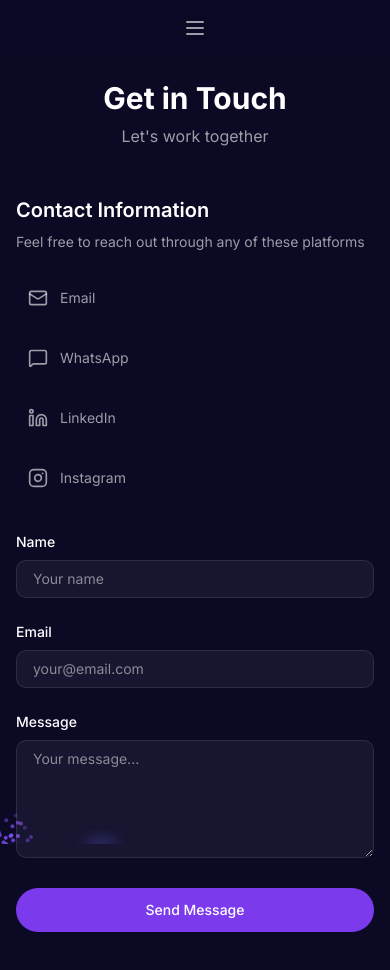
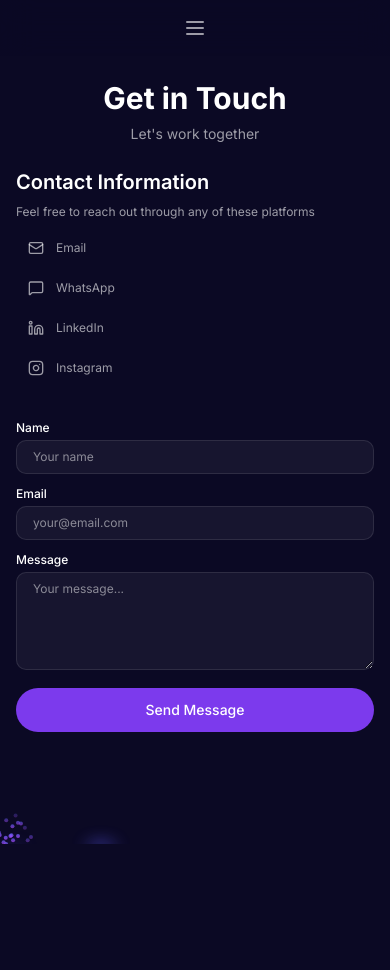
Before and after one commit to RichardTandean/WebPortofolio, a Next.js app: page /contact in a window 390 px wide. Shown: the top 970 px of the page. After the commit the page ends 844 px from the top, so only its background shows below. Built offline with nearby package versions, Linux system fonts and the light colour scheme.

Commit message:
fix contact

```diff
--- a/src/app/contact/page.tsx
+++ b/src/app/contact/page.tsx
@@ -79,11 +79,11 @@ export default function Contact() {
             initial={{ opacity: 0, y: 20 }}
             animate={{ opacity: 1, y: 0 }}
             transition={{ duration: 0.5 }}
-            className="max-w-4xl mx-auto space-y-12"
+            className="max-w-4xl mx-auto space-y-6"
           >
             <div className="text-center">
               <h1 className="text-3xl md:text-4xl font-bold mb-2 text-white">Get in Touch</h1>
-              <p className="text-base md:text-lg text-white/60">Let's work together</p>
+              <p className="text-sm md:text-base text-white/60">Let's work together</p>
             </div>
 
             <div className="grid grid-cols-1 md:grid-cols-2 gap-8 md:gap-12">
@@ -91,16 +91,15 @@ export default function Contact() {
                 initial={{ opacity: 0, x: -20 }}
                 animate={{ opacity: 1, x: 0 }}
                 transition={{ delay: 0.2 }}
-                className="space-y-6"
+                className="space-y-2 md:space-y-6"
               >
                 <div>
                   <h2 className="text-xl md:text-2xl font-semibold mb-2 text-white">Contact Information</h2>
-                  <p className="text-sm md:text-base text-white/60">
+                  <p className="text-xs md:text-base text-white/60">
                     Feel free to reach out through any of these platforms
                   </p>
                 </div>
-
-                <div className="space-y-4">
+                <div className="space-y-0">
                   {socialLinks.map((link) => {
                     const Icon = link.icon;
                     return (
@@ -111,8 +110,8 @@ export default function Contact() {
                         rel="noopener noreferrer"
                         className="flex items-center gap-3 text-white/60 hover:text-white transition-colors p-3 rounded-lg hover:bg-white/5"
                       >
-                        <Icon className="w-5 h-5" />
-                        <span className="text-sm md:text-base">{link.name}</span>
+                        <Icon className="w-4 h-4 md:w-5 md:h-5" />
+                        <span className="text-xs md:text-base">{link.name}</span>
                       </Link>
                     );
                   })}
@@ -124,16 +123,16 @@ export default function Contact() {
                 animate={{ opacity: 1, x: 0 }}
                 transition={{ delay: 0.3 }}
               >
-                <form onSubmit={handleSubmit(onSubmit)} className="space-y-6">
-                  <div className="space-y-2">
-                    <label htmlFor="name" className="block text-sm font-medium text-white">
+                <form onSubmit={handleSubmit(onSubmit)} className="space-y-3 md:space-y-6">
+                  <div className="space-y-1 md:space-y-2">
+                    <label htmlFor="name" className="block text-xs md:text-sm font-medium text-white">
                       Name
                     </label>
                     <input
                       {...register("name")}
                       type="text"
                       id="name"
-                      className="text-white w-full px-4 py-2 text-sm md:text-base bg-white/5 border border-white/10 rounded-lg focus:outline-none focus:ring-2 focus:ring-accent"
+                      className="text-white w-full px-4 py-2 text-xs md:text-sm bg-white/5 border border-white/10 rounded-lg focus:outline-none focus:ring-2 focus:ring-accent"
                       placeholder="Your name"
                     />
                     {errors.name && (
@@ -141,15 +140,15 @@ export default function Contact() {
                     )}
                   </div>
 
-                  <div className="space-y-2">
-                    <label htmlFor="email" className="block text-sm font-medium text-white">
+                  <div className="space-y-1 md:space-y-2">
+                    <label htmlFor="email" className="block text-xs md:text-sm font-medium text-white">
                       Email
                     </label>
                     <input
                       {...register("email")}
                       type="email"
                       id="email"
-                      className="text-white w-full px-4 py-2 text-sm md:text-base bg-white/5 border border-white/10 rounded-lg focus:outline-none focus:ring-2 focus:ring-accent"
+                      className="text-white w-full px-4 py-2 text-xs md:text-sm bg-white/5 border border-white/10 rounded-lg focus:outline-none focus:ring-2 focus:ring-accent"
                       placeholder="your@email.com"
                     />
                     {errors.email && (
@@ -157,15 +156,15 @@ export default function Contact() {
                     )}
                   </div>
 
-                  <div className="space-y-2">
-                    <label htmlFor="message" className="block text-sm font-medium text-white">
+                  <div className="space-y-1 md:space-y-2">
+                    <label htmlFor="message" className="block text-xs md:text-sm font-medium text-white">
                       Message
                     </label>
                     <textarea
                       {...register("message")}
                       id="message"
                       rows={5}
-                      className="text-white w-full px-4 py-2 text-sm md:text-base bg-white/5 border border-white/10 rounded-lg focus:outline-none focus:ring-2 focus:ring-accent"
+                      className="text-white w-full px-4 py-2 text-xs md:text-sm bg-white/5 border border-white/10 rounded-lg focus:outline-none focus:ring-2 focus:ring-accent"
                       placeholder="Your message..."
                     />
                     {errors.message && (
```
